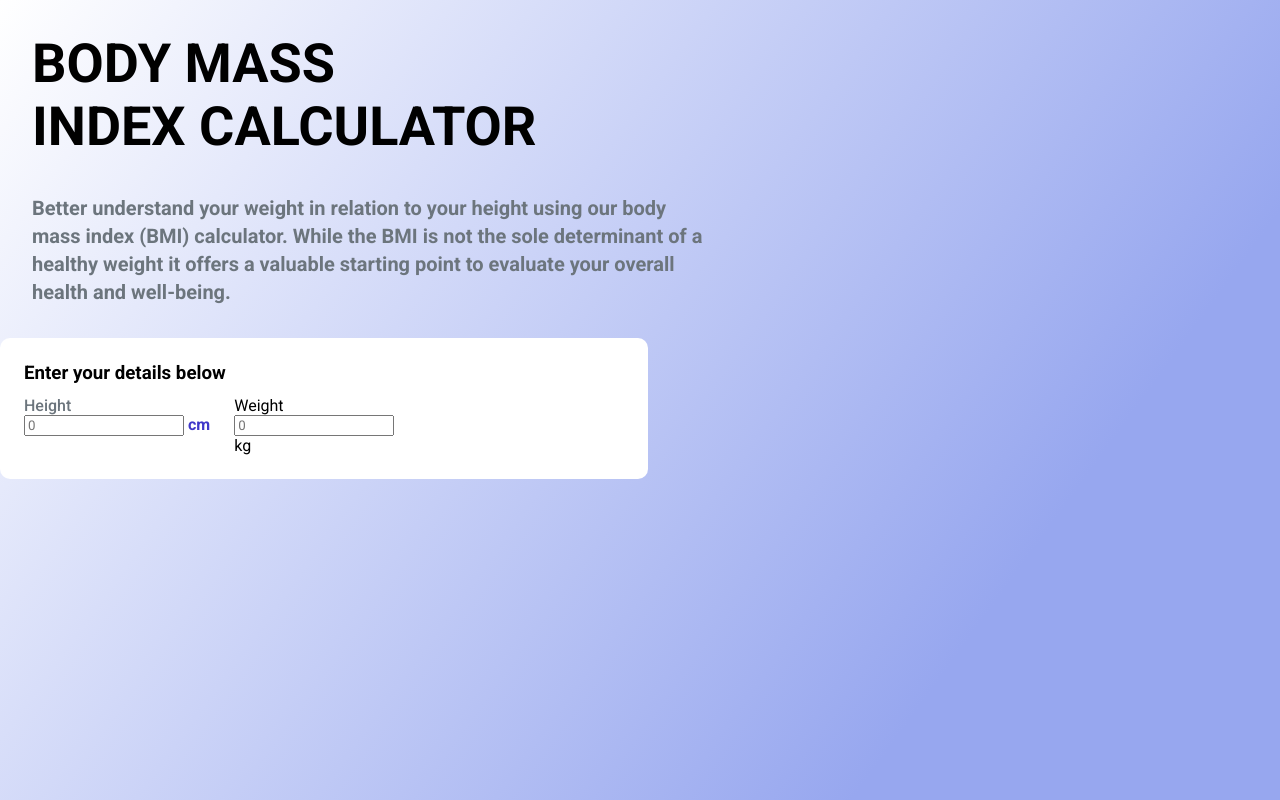
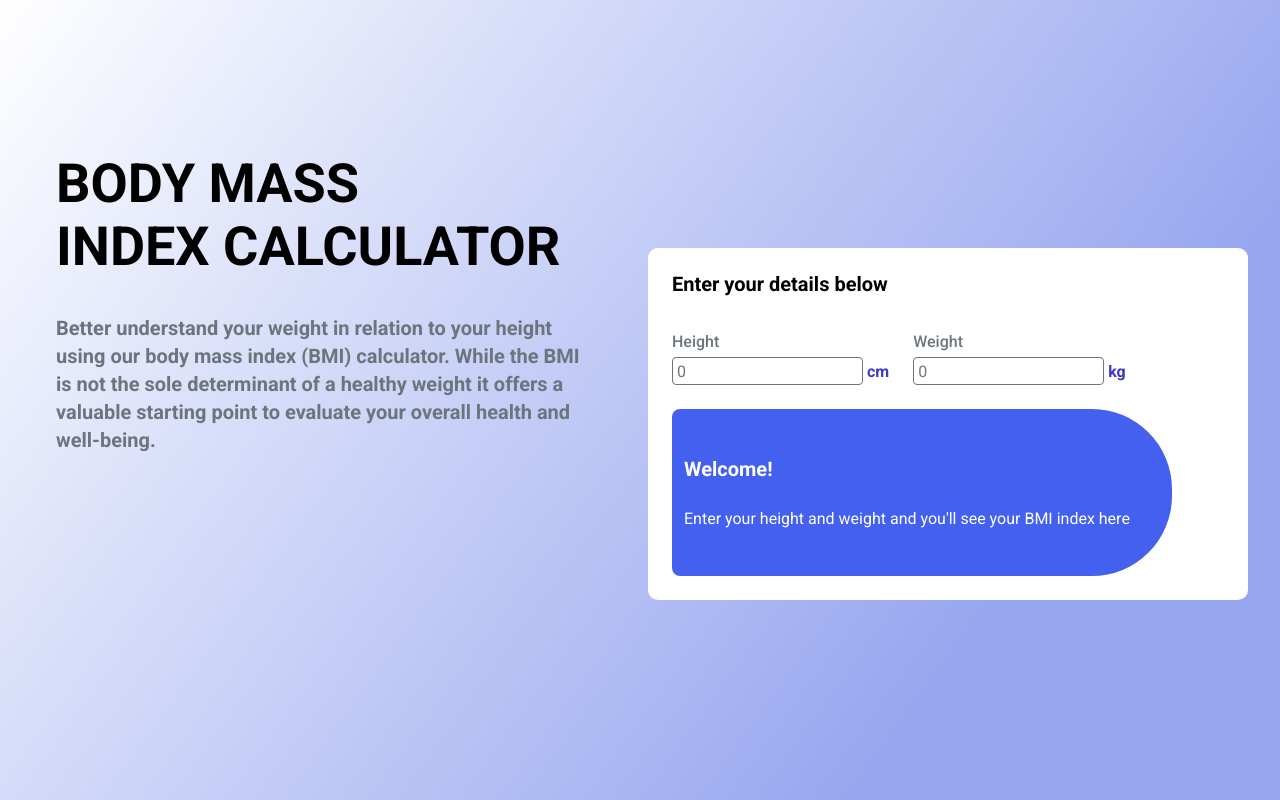
Before and after one commit to andreicatrina/BMI-app, a React (Vite) app: page / in a window 1280 px wide. Built offline with nearby package versions, Linux system fonts and the light colour scheme.

Commit message:
Minor UI update

```diff
--- a/src/components/LandingSection/LandingSection.jsx
+++ b/src/components/LandingSection/LandingSection.jsx
@@ -1,5 +1,6 @@
 import React from "react";
 import {
+  CalculatorInfoContainer,
   CalculatorInputsContainer,
   CalculatorParentContainer,
   HeightContainer,
@@ -8,6 +9,7 @@ import {
   LandingContainer,
   LandingTextContainer,
   WeightContainer,
+  WeightInputContainer,
 } from "./components";
 
 export const LandingSection = () => {
@@ -32,12 +34,16 @@ export const LandingSection = () => {
             </HeightContainer>
             <WeightContainer>
               <label htmlFor="">Weight</label>
-              <div>
+              <WeightInputContainer>
                 <input type="text" placeholder="0" />
                 <p>kg</p>
-              </div>
+              </WeightInputContainer>
             </WeightContainer>
           </CalculatorInputsContainer>
+          <CalculatorInfoContainer>
+            <h3>Welcome!</h3>
+            <p>Enter your height and weight and you'll see your BMI index here</p>
+          </CalculatorInfoContainer>
         </CalculatorParentContainer>
       </LandingContainer>
     </Landing>
--- a/src/components/LandingSection/components.jsx
+++ b/src/components/LandingSection/components.jsx
@@ -7,16 +7,20 @@ export const Landing = styled.section`
 `;
 
 export const LandingContainer = styled.div`
+  display: flex;
   width: 100%;
   max-width: 1400px;
   margin: 0 auto;
+  padding: 120px 24px;
+  gap: 24px;
+  /* position: relative; */
 `;
 
 export const LandingTextContainer = styled.div`
   display: flex;
   flex-direction: column;
   width: 100%;
-  max-width: 700px;
+  max-width: 600px;
   gap: 20px;
   padding: 24px;
 
@@ -38,14 +42,23 @@ export const LandingTextContainer = styled.div`
 `;
 
 export const CalculatorParentContainer = styled.div`
+  display: flex;
+  flex-direction: column;
+  gap: 24px;
   background-color: #fff;
   width: 100%;
   max-width: 600px;
   padding: 24px;
   border-radius: 10px;
+  margin-top: 128px;
+  /* position: absolute;
+  top: 200px;
+  left: 50%; */
 
   h3 {
     margin-bottom: 12px;
+    font-size: 20px;
+    font-weight: 600;
   }
 `;
 
@@ -55,6 +68,9 @@ export const CalculatorInputsContainer = styled.div`
 `;
 
 export const HeightContainer = styled.div`
+  display: flex;
+  flex-direction: column;
+  gap: 6px;
   label {
     font-size: 16px;
     font-weight: 500;
@@ -64,6 +80,7 @@ export const HeightContainer = styled.div`
 
 export const HeightInputContainer = styled.div`
   display: flex;
+  align-items: center;
   gap: 4px;
 
   p {
@@ -71,8 +88,65 @@ export const HeightInputContainer = styled.div`
     font-weight: 600;
     color: var(--color-text);
   }
+
+  input {
+    height: 28px;
+    border: 1px solid var(--color-p-text);
+    border-radius: 4px;
+    padding-left: 4px;
+    font-size: 16px;
+  }
 `;
 
-export const WeightContainer = styled.div``;
+export const WeightContainer = styled.div`
+  display: flex;
+  flex-direction: column;
+  gap: 6px;
+  label {
+    font-size: 16px;
+    font-weight: 500;
+    color: var(--color-p-text);
+  }
+`;
 
-export const WeightInputsContainer = styled.div``;
+export const WeightInputContainer = styled.div`
+  display: flex;
+  align-items: center;
+  gap: 4px;
+
+  p {
+    font-size: 16px;
+    font-weight: 600;
+    color: var(--color-text);
+  }
+
+  input {
+    height: 28px;
+    border: 1px solid var(--color-p-text);
+    border-radius: 4px;
+    padding-left: 4px;
+    font-size: 16px;
+  }
+`;
+
+export const CalculatorInfoContainer = styled.div`
+  display: flex;
+  flex-direction: column;
+  background-color: var(--color-div-background);
+  color: #fff;
+  padding: 48px 12px;
+  border-radius: 8px;
+  width: 100%;
+  max-width: 500px;
+  border-bottom-right-radius: 80px;
+  border-top-right-radius: 80px;
+  gap: 16px;
+  h3 {
+    font-size: 20px;
+    font-weight: 600;
+  }
+  p {
+    font-size: 16px;
+    font-weight: 400;
+  }
+`;
--- a/src/index.css
+++ b/src/index.css
@@ -1,5 +1,6 @@
 * {
   font-family: "Roboto", sans-serif;
+  box-sizing: border-box;
 }
 
 body {
```
